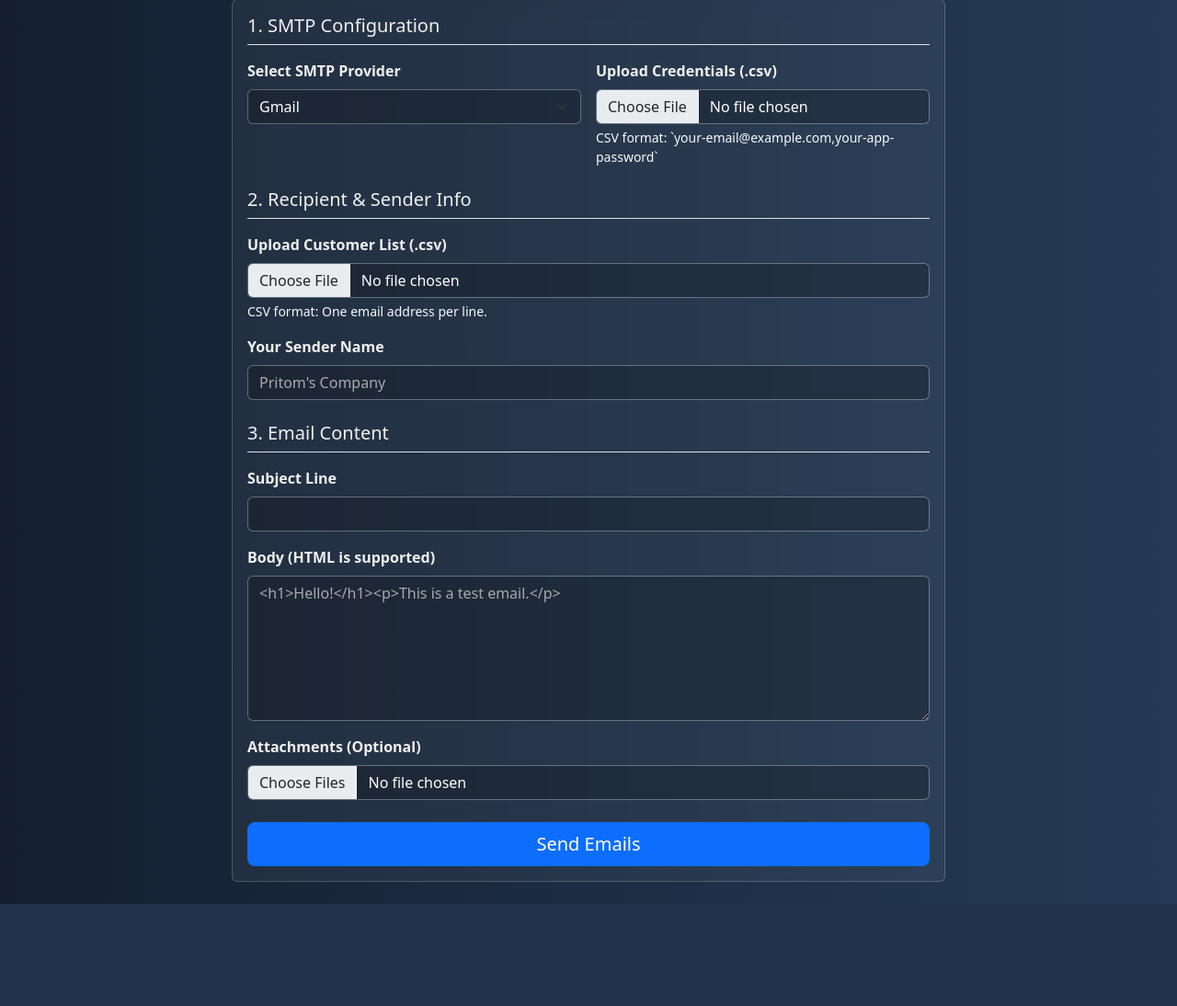
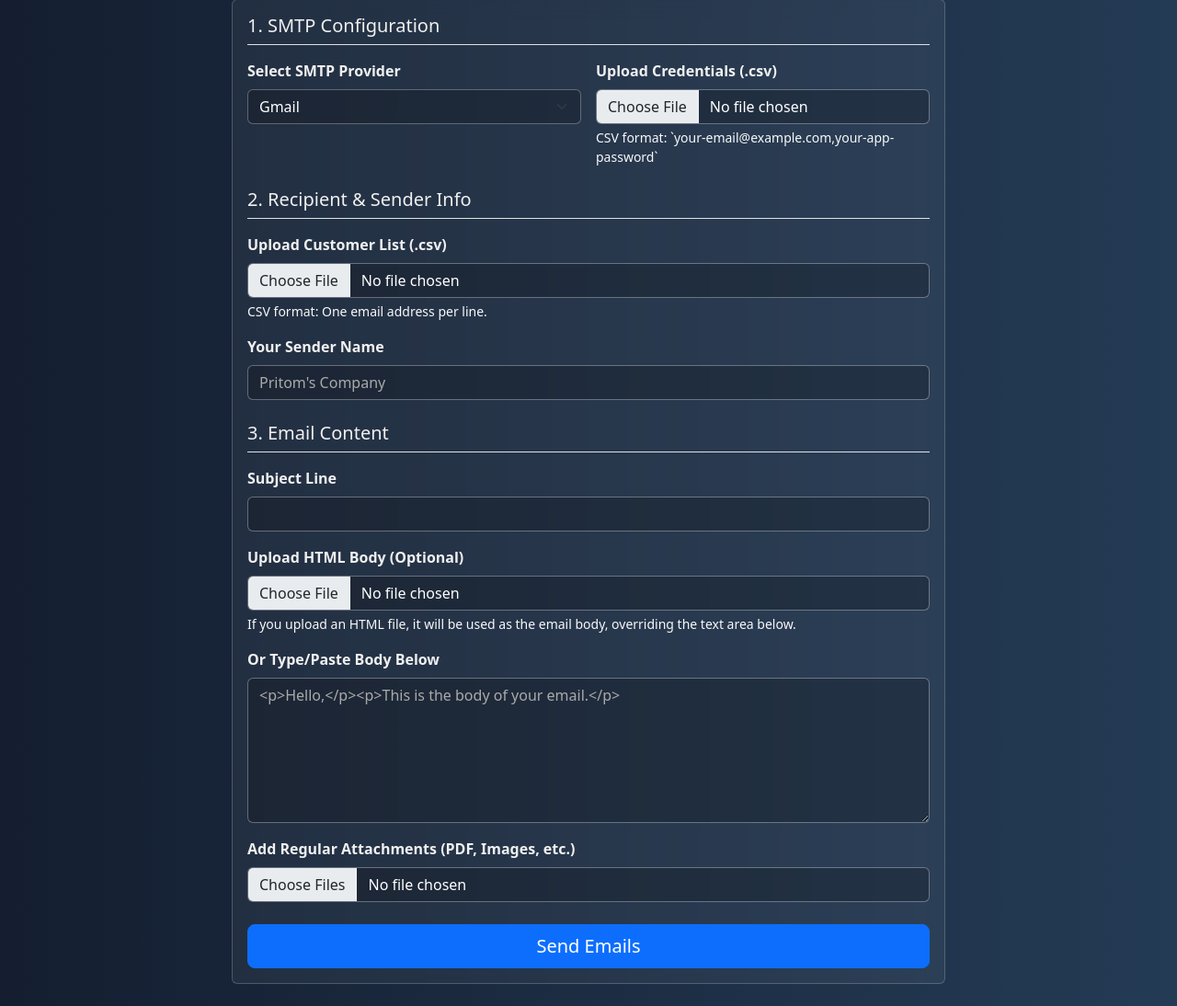
Before and after one commit to pritom7w/Email-Send, a Flask app: page / in a window 1280 px wide. Shown: the part 105-1199 px from the top of the page at 92% size. Before the commit the page ends 1088 px from the top, so only its background shows below. Run offline with Flask 3, Linux system fonts and the light colour scheme; some libraries are stand-ins or nearby versions.

Commit message:
Update index.html

```diff
--- a/templates/index.html
+++ b/templates/index.html
@@ -113,13 +113,21 @@
                         <input type="text" class="form-control" id="subject" name="subject" required>
                     </div>
 
+                    <!-- NEW: HTML File Upload Section -->
                     <div class="mb-3">
-                        <label for="body" class="form-label">Body (HTML is supported)</label>
-                        <textarea class="form-control" id="body" name="body" rows="6" placeholder="<h1>Hello!</h1><p>This is a test email.</p>" required></textarea>
+                        <label for="html_body_file" class="form-label">Upload HTML Body (Optional)</label>
+                        <input class="form-control" type="file" id="html_body_file" name="html_body_file" accept=".html,.htm">
+                        <div class="form-text text-light">If you upload an HTML file, it will be used as the email body, overriding the text area below.</div>
+                    </div>
+                    <!-- END NEW SECTION -->
+
+                    <div class="mb-3">
+                        <label for="body" class="form-label">Or Type/Paste Body Below</label>
+                        <textarea class="form-control" id="body" name="body" rows="6" placeholder="<p>Hello,</p><p>This is the body of your email.</p>"></textarea>
                     </div>
 
                     <div class="mb-3">
-                        <label for="attachment" class="form-label">Attachments (Optional)</label>
+                        <label for="attachment" class="form-label">Add Regular Attachments (PDF, Images, etc.)</label>
                         <input class="form-control" type="file" id="attachment" name="attachment" multiple>
                     </div>
 
```
